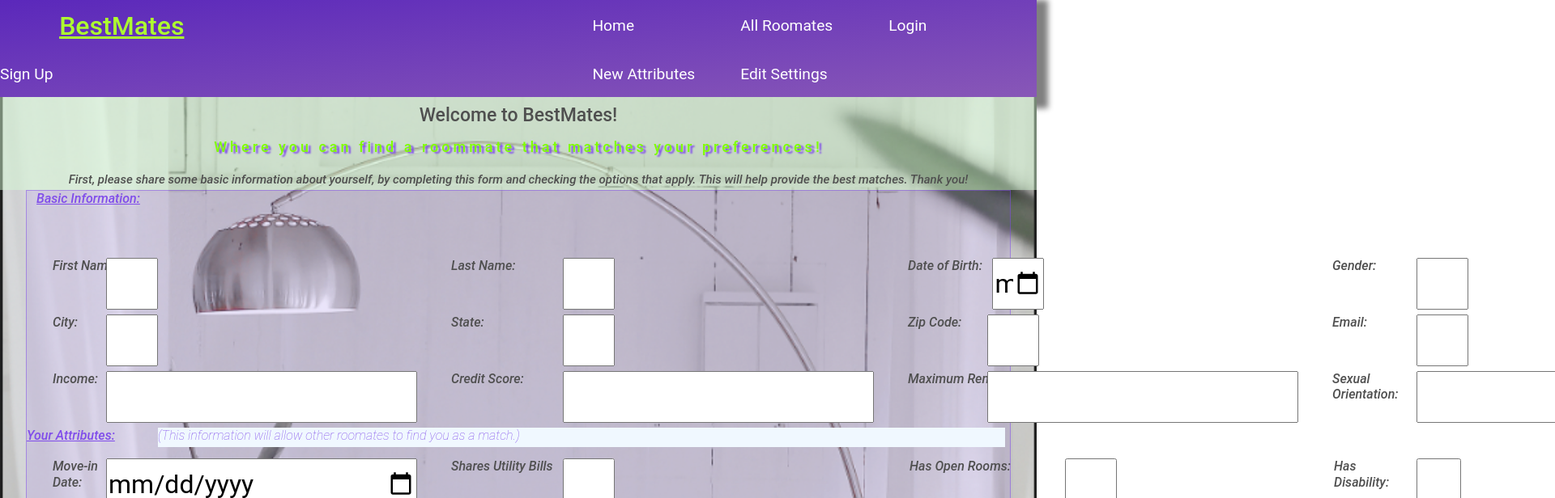
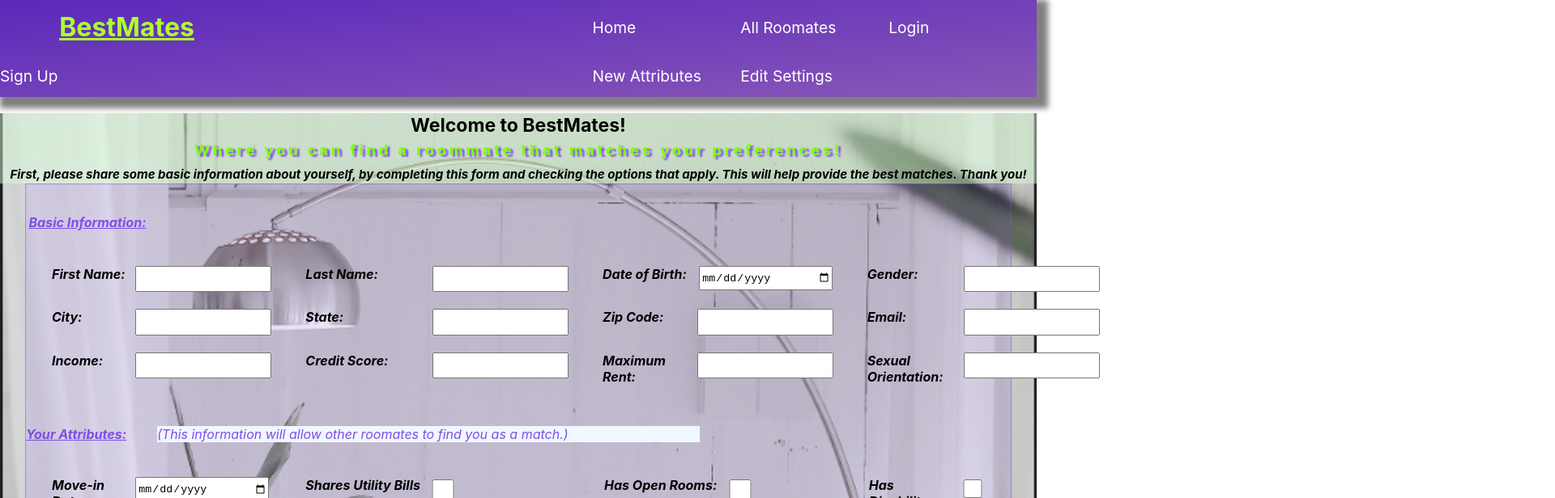
Before and after one commit to sreeves07/BestMates-Frontend, a React (Create React App) app: page /new in a window 1280 px wide. Shown: the top 616 px of the page at 81% size, 1920 px wide, since content can reach past the window. Built offline with nearby package versions, Linux system fonts and the light colour scheme; no server answers; a web font is replaced by a local one.

Commit message:
removed changed settings for NewForm, commented out minified bootstrap to stop override of CSS grid layout - NewForm restored

```diff
--- a/src/Components/NewForm.css
+++ b/src/Components/NewForm.css
@@ -82,7 +82,7 @@ background-size: cover;
     grid-row: 2;
     margin-left: -2em;
     height: 2em;
-    width: 2em;
+    width: 12em;
 }
 
 .basicInfo2-lastName{
@@ -98,7 +98,7 @@ background-size: cover;
     grid-row: 2;
     margin-left: -1em;
     height: 2em;
-    width: 2em;
+    width: 12em;
 }
 
  .basicInfo3-birthDate{
@@ -115,7 +115,7 @@ background-size: cover;
     grid-row: 2;
     margin-left: -.8em;
     height: 2em;
-    width: 2em;
+    width: 12em;
 }
 
 .basicInfo8-gender{
@@ -131,7 +131,7 @@ background-size: cover;
     grid-row: 2;
     margin-left: -.8em;
     height: 2em;
-    width: 2em;
+    width: 12em;
 }
 
 /* *********** FORM GRID ROW 3   ********** */
@@ -149,7 +149,7 @@ background-size: cover;
     grid-row: 3;
     margin-left: -2em;
     height: 2em;
-    width: 2em;
+    width: 12em;
 }
 .basicInfo5-state{
     grid-column-start: 3;
@@ -164,7 +164,7 @@ background-size: cover;
     grid-row: 3;
     margin-left: -1em;
     height: 2em;
-    width: 2em;
+    width: 12em;
 }
 
 .basicInfo6-zipcode{
@@ -180,7 +180,7 @@ background-size: cover;
     grid-row: 3;
     margin-left: -1em;
     height: 2em;
-    width: 2em;
+    width: 12em;
 }
 
 .basicInfo7-email{
@@ -196,8 +196,7 @@ background-size: cover;
     grid-row: 3;
     margin-left: -.8em;
     height: 2em;
-    width: 2em;
-
+    width: 12em;
 }
 
 
--- a/src/index.js
+++ b/src/index.js
@@ -1,9 +1,9 @@
 import React from 'react';
 import { BrowserRouter as Router } from 'react-router-dom';
 import ReactDOM from 'react-dom/client';
+// import 'mdb-react-ui-kit/dist/css/mdb.min.css';
+import "@fortawesome/fontawesome-free/css/all.min.css";
 import './index.css';
-import 'mdb-react-ui-kit/dist/css/mdb.min.css';
-import "@fortawesome/fontawesome-free/css/all.min.css";
 import App from './App';
 import AuthProvider from './Firebase/context';
 import reportWebVitals from './reportWebVitals';
```
